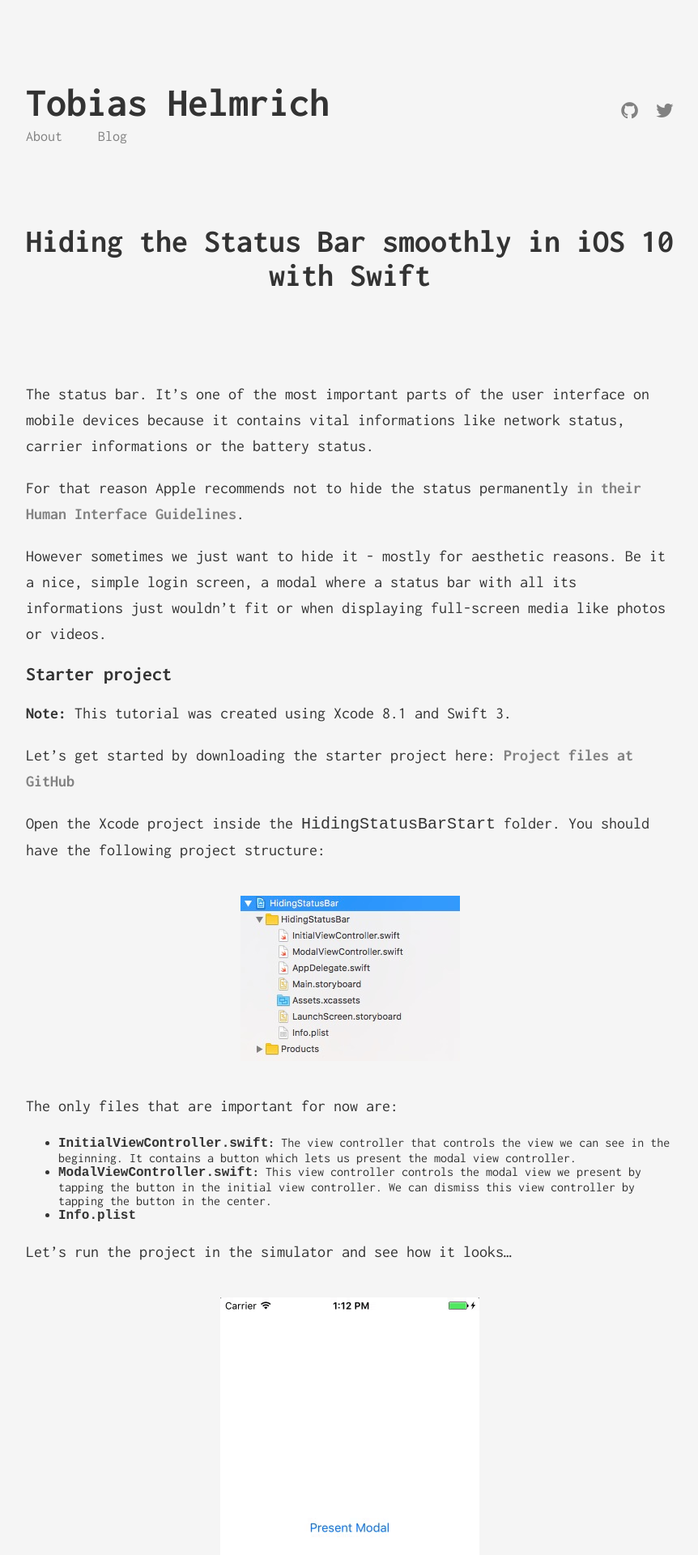
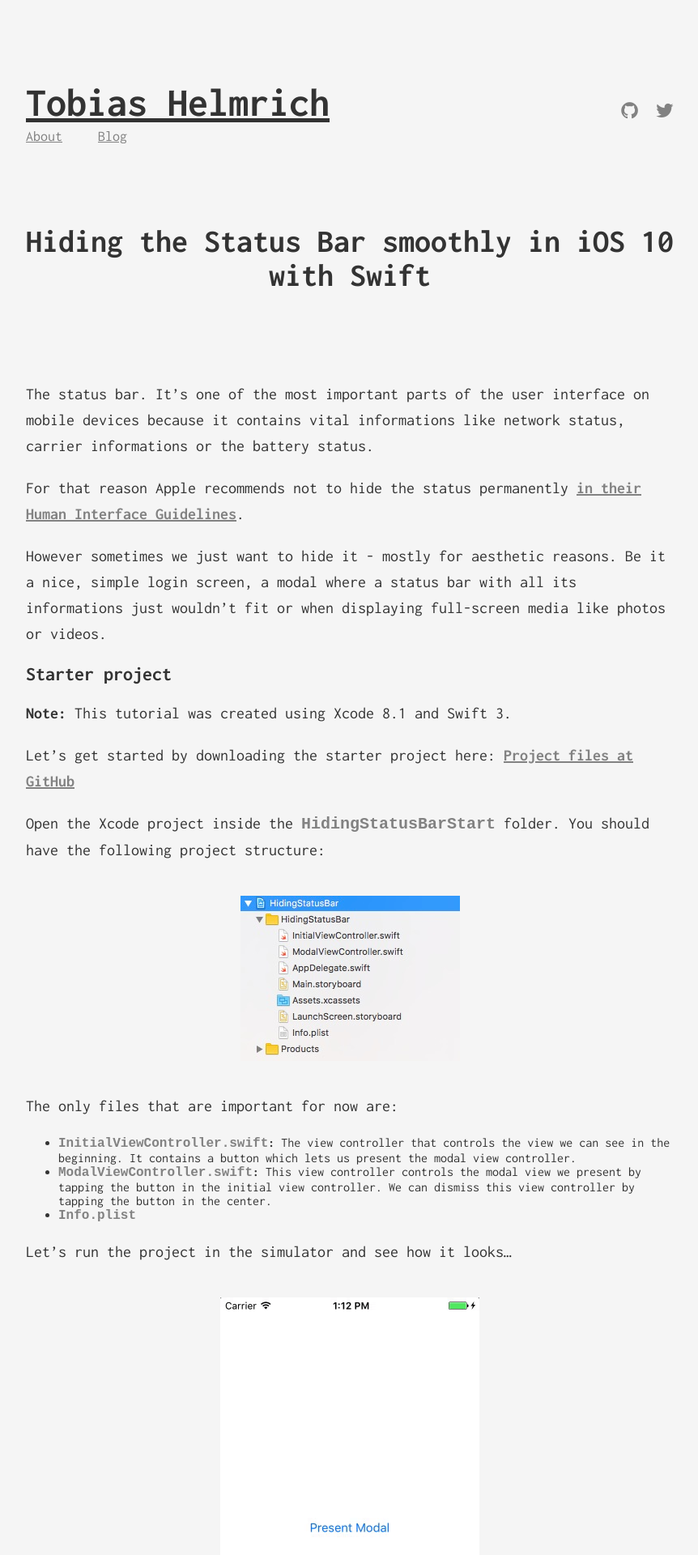
Before and after one commit to helmrich/helmrich.github.io, a Jekyll site: the page built from _posts/2016-12-08-hiding-the-status-bar-smoothly-in-ios-10.md, in a window 1280 px wide. Shown: the top 1920 px of the page at 81% size, without its empty margins (208-1070 px from the left). Built offline with Jekyll 4.4.1, drawn with Linux system fonts in a browser that asks for light colours.

Commit message:
Slightly modify appearance of inline code and links

```diff
--- a/_sass/_default.scss
+++ b/_sass/_default.scss
@@ -8,7 +8,7 @@ body {
 a {
     color: $cloudy;
     font-weight: bold;
-    text-decoration: none;
+    text-decoration: underline;
 
     &:hover {
 
@@ -18,6 +18,11 @@ a {
 p {
     font-size: 20px;
     line-height: 32px;
+}
+
+code {
+    color: $cloudy;
+    font-weight: bold;
 }
 
 img {
```
